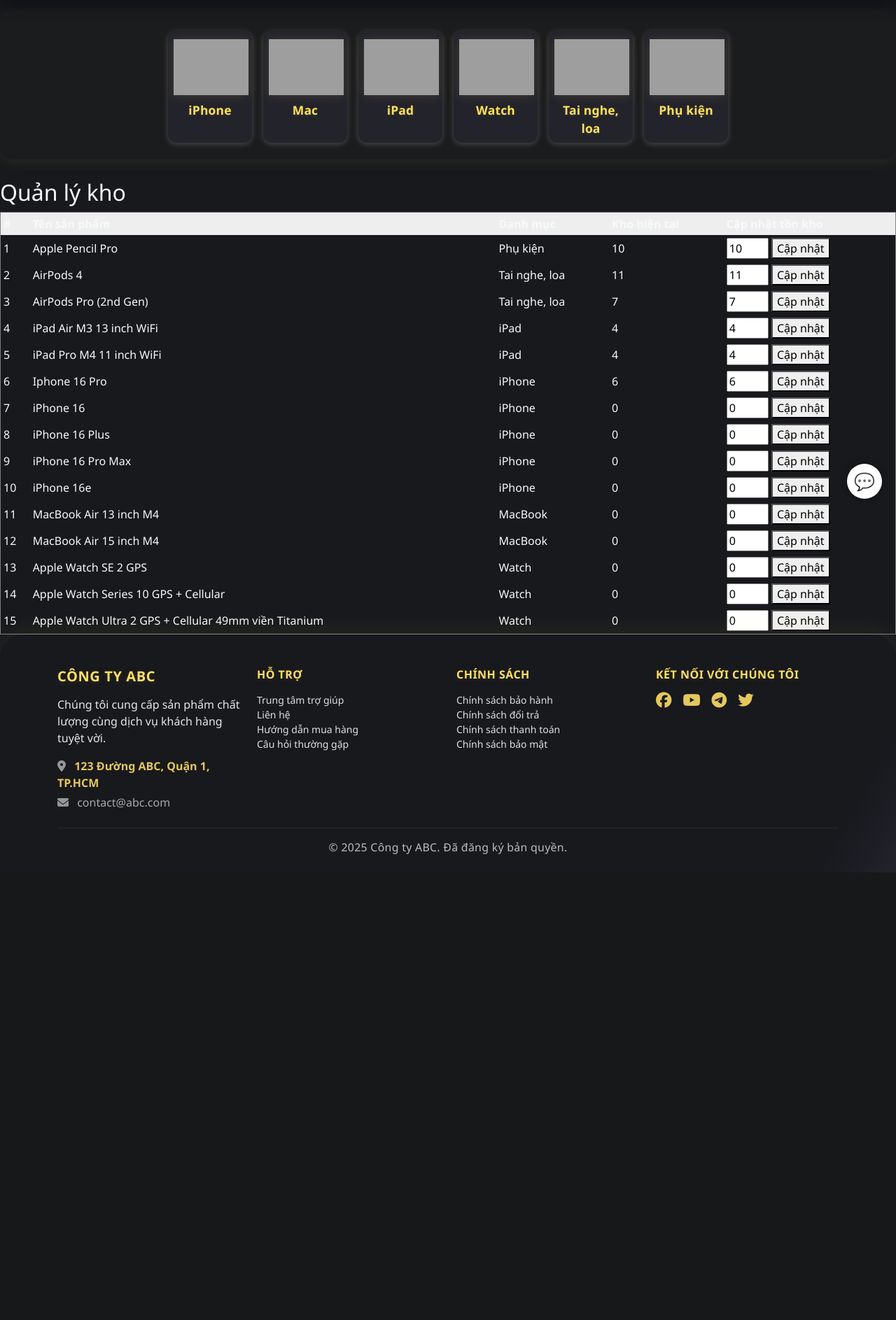
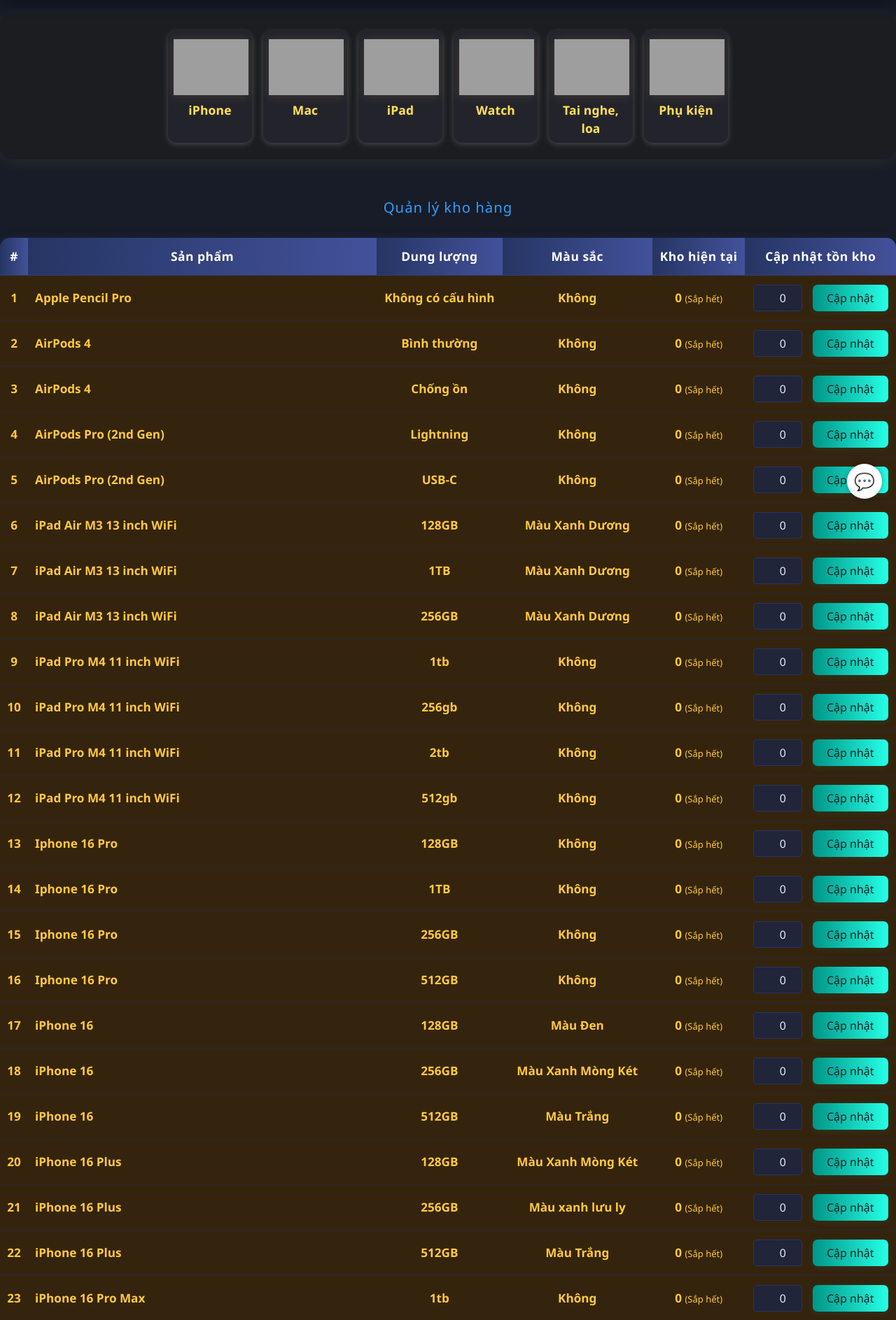
Before and after one commit to khoacuctrai/hp11-phan-2, a Django app: page /inventory/ in a window 1280 px wide. Shown: the part 67-1954 px from the top of the page at 70% size. Before the commit the page ends 1314 px from the top, so only its background shows below. Run offline with Django 5.2, Linux system fonts and the light colour scheme; a user stored in the database is signed in; data comes from the database, SQL or seed files in the repository; some libraries are stand-ins or nearby versions; grey boxes are pictures that could not be loaded.

Commit message:
remake inventory

```diff
--- a/shop/models.py
+++ b/shop/models.py
@@ -2,8 +2,6 @@
 from django.contrib.auth.models import User
 from django.utils import timezone
 
-#định nghĩa cấu trúc dữ liệu
-# Loại sản phẩm
 CATEGORY_CHOICES = [
     ('iphone', 'iPhone'),
     ('macbook', 'MacBook'),
@@ -13,49 +11,42 @@
     ('accessory', 'Phụ kiện'),
 ]
 
-# ------------------------------
-# 🟩 Sản phẩm
-# ------------------------------
 class Product(models.Model):
     name = models.CharField(max_length=100)
     description = models.TextField()
     category = models.CharField(max_length=20, choices=CATEGORY_CHOICES)
     image = models.ImageField(upload_to='product_images/', blank=True, null=True)
     is_featured = models.BooleanField(default=False)
-    stock = models.PositiveIntegerField(default=0)
+    # KHÔNG cần trường stock ở Product nếu đã có ở Variant
+
     def __str__(self):
         return self.name
 
     def has_variants(self):
-        return self.category in dict(CATEGORY_CHOICES)
+        return self.variants.exists()
 
     def display_price(self):
         first_variant = self.variants.first()
         return first_variant.price if first_variant else 0
 
+class ProductColor(models.Model):
+    product = models.ForeignKey(Product, on_delete=models.CASCADE, related_name='colors')
+    name = models.CharField(max_length=50)
+    image = models.ImageField(upload_to='product_colors/')
+
+    def __str__(self):
+        return f"{self.product.name} - {self.name}"
 
 class ProductVariant(models.Model):
     product = models.ForeignKey(Product, on_delete=models.CASCADE, related_name='variants')
     storage = models.CharField(max_length=200)
-    price = models.IntegerField()    # Sửa từ FloatField thành IntegerField
-    color = models.ForeignKey('ProductColor', on_delete=models.CASCADE, related_name='variants', null=True, blank=True)
+    price = models.IntegerField()
+    color = models.ForeignKey(ProductColor, on_delete=models.CASCADE, related_name='variants', null=True, blank=True)
+    stock = models.PositiveIntegerField(default=0)
 
     def __str__(self):
         return f"{self.product.name} - {self.storage} - {self.color.name if self.color else 'No color'}"
 
-
-class ProductColor(models.Model):
-    product = models.ForeignKey(Product, on_delete=models.CASCADE, related_name='colors')
-    name = models.CharField(max_length=50)  # ví dụ: "Đen", "Trắng", "Xanh"
-    image = models.ImageField(upload_to='product_colors/')  # ảnh ứng với màu
-
-    def __str__(self):
-        return f"{self.product.name} - {self.name}"
-
-
-# ------------------------------
-# 🟩 Giỏ hàng
-# ------------------------------
 class CartItem(models.Model):
     user = models.ForeignKey(User, on_delete=models.CASCADE, related_name='cart_items')
     product = models.ForeignKey(Product, on_delete=models.CASCADE)
@@ -72,17 +63,14 @@
         variant_info = f" ({self.variant.storage})" if self.variant else ""
         return f"{self.product.name}{variant_info} x {self.quantity} ({self.user.username})"
 
-
-# ------------------------------
-# 🟩 Bình luận và phản hồi
-# ------------------------------
 class Comment(models.Model):
     user = models.ForeignKey(User, on_delete=models.CASCADE)
     product = models.ForeignKey(Product, on_delete=models.CASCADE)
     content = models.TextField()
     likes = models.IntegerField(default=0)
     dislikes = models.IntegerField(default=0)
-    created_at = models.DateTimeField(default=timezone.now)  # ✅ thêm dòng này
+    created_at = models.DateTimeField(default=timezone.now)
+
     @property
     def total_likes(self):
         return self.likes
@@ -90,8 +78,6 @@
     @property
     def total_dislikes(self):
         return self.dislikes
-
-
 
 class CommentReaction(models.Model):
     user = models.ForeignKey(User, on_delete=models.CASCADE)
@@ -101,15 +87,11 @@
     created_at = models.DateTimeField(auto_now_add=True)
 
     class Meta:
-        unique_together = ('user', 'comment')  # Một người chỉ được phản ứng 1 lần
+        unique_together = ('user', 'comment')
 
     def __str__(self):
         return f"{self.user.username} {self.reaction} on comment {self.comment.id}"
 
-
-# ------------------------------
-# 🟩 Đơn hàng
-# ------------------------------
 class Order(models.Model):
     user = models.ForeignKey(User, on_delete=models.CASCADE, related_name='orders')
     created_at = models.DateTimeField(auto_now_add=True)
@@ -127,7 +109,6 @@
     def __str__(self):
         return f"Đơn hàng #{self.id} của {self.user.username}"
 
-
 class OrderItem(models.Model):
     order = models.ForeignKey(Order, on_delete=models.CASCADE, related_name='items')
     product = models.ForeignKey(Product, on_delete=models.CASCADE)
@@ -141,14 +122,6 @@
         variant_info = f" ({self.variant.storage})" if self.variant else ""
         return f"{self.product.name}{variant_info} x {self.quantity}"
 
-
-
-
-
-
-# ------------------------------
-# 🟩 Góp ý / Khiếu nại
-# ------------------------------
 class Feedback(models.Model):
     user = models.ForeignKey(User, on_delete=models.CASCADE, related_name='feedbacks')
     message = models.TextField()
@@ -158,9 +131,6 @@
     def __str__(self):
         label = "Khiếu nại" if self.is_complaint else "Góp ý"
         return f"{label} từ {self.user.username}"
-
-
-
 
 class CarouselImage(models.Model):
     title = models.CharField("Tiêu đề", max_length=100, blank=True)
--- a/shop/templates/shop/inventory_management.html
+++ b/shop/templates/shop/inventory_management.html
@@ -1,26 +1,145 @@
 {% extends 'shop/base.html' %}
 {% block content %}
-<h2>Quản lý kho</h2>
-<table border="1" cellpadding="4" style="width:100%;border-collapse:collapse;">
-    <tr style="background:#eee;">
+<style>
+:root {
+    --main-bg: #171c28;
+    --main-bg-light: #21273a;
+    --header-gradient: linear-gradient(90deg, #263563 0%, #43519b 100%);
+    --text-main: #e7ebf0;
+    --text-secondary: #aab6c6;
+    --row-even: #232a3b;
+    --row-odd: #1a1f2e;
+    --low-stock-bg: #35240d;
+    --low-stock-text: #ffc940;
+    --btn-gradient: linear-gradient(90deg, #009688 0%, #26ffe6 100%);
+    --btn-gradient-hover: linear-gradient(90deg, #26ffe6 0%, #009688 100%);
+}
+body, .inventory-table { background: var(--main-bg); color: var(--text-main); }
+
+.inventory-table {
+    width: 100%;
+    border-collapse: collapse;
+    margin: 32px 0;
+    font-size: 1.07rem;
+    background: var(--main-bg-light);
+    border-radius: 14px;
+    overflow: hidden;
+    box-shadow: 0 4px 18px rgba(70, 100, 180, 0.15);
+}
+.inventory-table th, .inventory-table td {
+    padding: 13px 10px;
+    text-align: center;
+    border-bottom: 1px solid #23273c;
+}
+.inventory-table th {
+    background: var(--header-gradient);
+    color: #fff;
+    font-size: 1.09rem;
+    letter-spacing: 0.5px;
+    font-weight: 600;
+    border-bottom: 1.5px solid #334178;
+}
+.inventory-table tr.low-stock,
+.inventory-table tr.low-stock:nth-child(even),
+.inventory-table tr.low-stock:nth-child(odd) {
+    background: var(--low-stock-bg) !important;
+}
+.inventory-table tr.low-stock td {
+    color: var(--low-stock-text) !important;
+    font-weight: 600;
+}
+.inventory-table tr:nth-child(even):not(.low-stock) { background: var(--row-even); }
+.inventory-table tr:nth-child(odd):not(.low-stock) { background: var(--row-odd); }
+.inventory-table tr:last-child td { border-bottom: none; }
+.inventory-table td, .inventory-table th { transition: background 0.25s, color 0.2s; }
+
+.update-btn {
+    background: var(--btn-gradient);
+    color: #0d2221;
+    border: none;
+    padding: 7px 20px;
+    border-radius: 7px;
+    font-size: 1rem;
+    cursor: pointer;
+    font-weight: 500;
+    transition: 0.15s;
+    box-shadow: 0 2px 8px rgba(0,180,180,0.13);
+}
+.update-btn:hover {
+    background: var(--btn-gradient-hover);
+    color: #fff;
+    transform: translateY(-2px) scale(1.04);
+}
+input[type="number"] {
+    width: 70px;
+    padding: 6px 7px;
+    border: 1.2px solid #263563;
+    border-radius: 5px;
+    font-size: 1rem;
+    margin-right: 8px;
+    background: #20253a;
+    color: var(--text-main);
+    text-align: right;
+}
+input[type="number"]:focus {
+    outline: 2px solid #00ffe6;
+    border-color: #00ffe6;
+    background: #242b41;
+}
+
+@media (max-width: 700px) {
+    .inventory-table th, .inventory-table td {
+        font-size: 0.97rem;
+        padding: 8px 4px;
+    }
+    input[type="number"] { width: 45px; padding: 3px 3px; }
+    .update-btn { padding: 6px 10px; font-size: 0.92rem; }
+}
+</style>
+
+<h2 style="margin: 28px 0 18px 0; color: #2f9fff; font-size: 1.27rem; letter-spacing:1px; text-align:center;">
+    Quản lý kho hàng
+</h2>
+
+<table class="inventory-table">
+    <tr>
         <th>#</th>
-        <th>Tên sản phẩm</th>
-        <th>Danh mục</th>
+        <th>Sản phẩm</th>
+        <th>Dung lượng</th>
+        <th>Màu sắc</th>
         <th>Kho hiện tại</th>
         <th>Cập nhật tồn kho</th>
     </tr>
-    {% for p in products %}
-    <tr>
+    {% for v in variants %}
+    <tr class="{% if v.stock <= 5 %}low-stock{% endif %}">
         <td>{{ forloop.counter }}</td>
-        <td>{{ p.name }}</td>
-        <td>{{ p.get_category_display }}</td>
-        <td>{{ p.stock }}</td>
+        <td style="text-align:left;">{{ v.product.name }}</td>
         <td>
-            <form method="post" style="display:inline;">
+            {% if v.storage %}
+                {{ v.storage }}
+            {% else %}
+                <span style="color:var(--low-stock-text);">Không có cấu hình</span>
+            {% endif %}
+        </td>
+        <td>
+            {% if v.color %}
+                {{ v.color.name }}
+            {% else %}
+                Không
+            {% endif %}
+        </td>
+        <td>
+            {{ v.stock }}
+            {% if v.stock <= 5 %}
+                <span style="color:var(--low-stock-text); font-size:13px; font-weight:500;">(Sắp hết)</span>
+            {% endif %}
+        </td>
+        <td>
+            <form method="post" style="display:flex;align-items:center;justify-content:center;gap:7px;">
                 {% csrf_token %}
-                <input type="hidden" name="product_id" value="{{ p.id }}">
-                <input type="number" name="stock" value="{{ p.stock }}" min="0" style="width:60px;">
-                <button type="submit">Cập nhật</button>
+                <input type="hidden" name="variant_id" value="{{ v.id }}">
+                <input type="number" name="stock" value="{{ v.stock }}" min="0">
+                <button class="update-btn" type="submit">Cập nhật</button>
             </form>
         </td>
     </tr>
--- a/shop/views.py
+++ b/shop/views.py
@@ -457,21 +457,21 @@
 
 
 
-class StockUpdateForm(forms.ModelForm):
+class VariantStockUpdateForm(forms.ModelForm):
     class Meta:
-        model = Product
+        model = ProductVariant
         fields = ['stock']
 
 @staff_member_required
 def inventory_management(request):
-    products = Product.objects.all().order_by('category', 'name')
+    variants = ProductVariant.objects.select_related('product', 'color').order_by('product__category', 'product__name', 'storage', 'color__name')
     if request.method == 'POST':
-        product_id = request.POST.get('product_id')
-        product = get_object_or_404(Product, id=product_id)
-        form = StockUpdateForm(request.POST, instance=product)
+        variant_id = request.POST.get('variant_id')
+        variant = get_object_or_404(ProductVariant, id=variant_id)
+        form = VariantStockUpdateForm(request.POST, instance=variant)
         if form.is_valid():
             form.save()
             return redirect('inventory_management')
     else:
-        form = StockUpdateForm()
-    return render(request, 'shop/inventory_management.html', {'products': products, 'form': form})
+        form = VariantStockUpdateForm()
+    return render(request, 'shop/inventory_management.html', {'variants': variants, 'form': form})
```
Also changed, not shown: shop/forms.py (+24 -1 lines), db.sqlite3, shop/migrations/0018_remove_product_stock_productvariant_stock.py (added).
